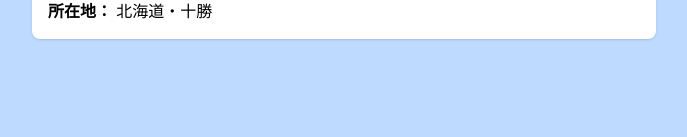
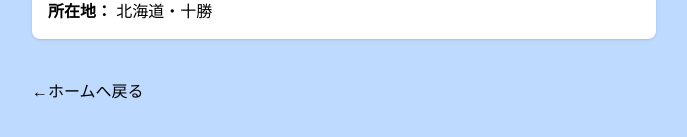
Before and after one commit to ryoma-abe/next-practice-sns, a Next.js app: page /profile in a window 1280 px wide. Shown: the part 225-362 px from the top of the page, without its empty margins (296-983 px from the left). Built offline with nearby package versions, Linux system fonts and the light colour scheme.

Commit message:
プロフィールページにリンクを追加し、ユーザー名の見出しをh2に変更しました。

```diff
--- a/src/app/profile/page.tsx
+++ b/src/app/profile/page.tsx
@@ -1,6 +1,7 @@
 "use client";
 
 import Image from "next/image";
+import Link from "next/link";
 
 export default function ProfilePage() {
   return (
@@ -15,7 +16,7 @@ export default function ProfilePage() {
           className="rounded-full"
         />
         <div>
-          <h1 className="text-2xl font-bold">りょうま</h1>
+          <h2 className="text-2xl font-bold">りょうま</h2>
           <p className="text-gray-500">フリーランスエンジニア</p>
         </div>
       </div>
@@ -33,6 +34,9 @@ export default function ProfilePage() {
           <span className="font-semibold">所在地：</span> 北海道・十勝
         </p>
       </div>
+      <div className="mt-10">
+        <Link href="/">←ホームへ戻る</Link>
+      </div>
     </div>
   );
 }
```
